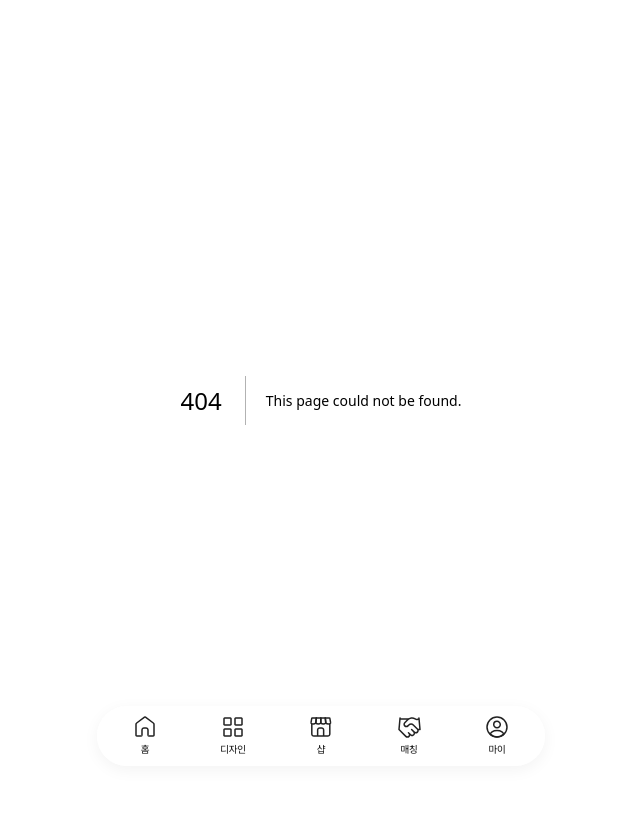
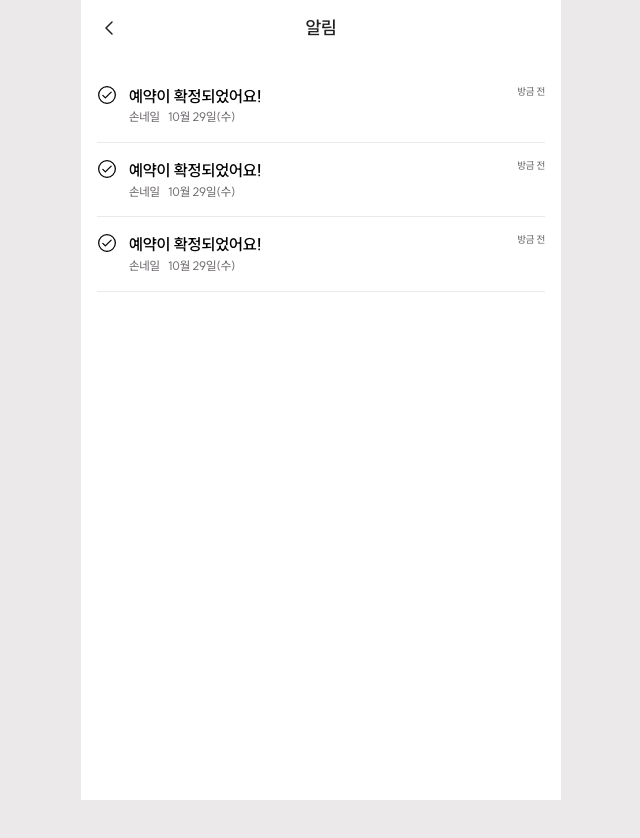
Before and after one commit to Nailroad/FE, a Next.js app: page /notifications in a window 1280 px wide. Before the commit this address had no page. Shown: the top 838 px of the page, without its empty margins (319-959 px from the left). After the commit the page ends 800 px from the top, so only its background shows below. Built offline with nearby package versions, Linux system fonts and the light colour scheme.

Commit message:
[Feat]: 알림 화면 추가 및 홈 벨 아이콘 연결

```diff
--- /dev/null
+++ b/src/app/notifications/page.tsx
@@ -0,0 +1,6 @@
+import NotificationsScreen from "@/components/notifications/NotificationsScreen";
+import { MOCK_NOTIFICATIONS } from "@/mocks/notifications";
+
+export default function NotificationsPage() {
+  return <NotificationsScreen notifications={MOCK_NOTIFICATIONS} />;
+}
--- a/src/components/common/NavBar.tsx
+++ b/src/components/common/NavBar.tsx
@@ -33,7 +33,7 @@ function isActivePath(pathname: string, href: string) {
 export default function NavBar() {
   const pathname = usePathname();
 
-  if (/^\/design\/[^/]+$/.test(pathname)) {
+  if (pathname === "/notifications" || /^\/design\/[^/]+$/.test(pathname)) {
     return null;
   }
 
--- /dev/null
+++ b/src/components/icons/CheckCircleIcon.tsx
@@ -0,0 +1,27 @@
+import type { SVGProps } from "react";
+
+type IconProps = SVGProps<SVGSVGElement> & {
+  size?: number | string;
+};
+
+export default function CheckCircleIcon({ size = 24, width = size, height = size, ...props }: IconProps) {
+  return (
+    <svg
+      width={width}
+      height={height}
+      viewBox="-1.25 -1.25 24 24"
+      fill="none"
+      stroke="currentColor"
+      strokeWidth="1.5"
+      strokeLinecap="round"
+      strokeLinejoin="round"
+      xmlns="http://www.w3.org/2000/svg"
+      aria-hidden="true"
+      focusable="false"
+      {...props}
+    >
+      <path d="M5.75 11.25L8.75 14.25L15.75 7.25" />
+      <path d="M10.75 20.75C16.273 20.75 20.75 16.273 20.75 10.75C20.75 5.227 16.273 0.75 10.75 0.75C5.227 0.75 0.75 5.227 0.75 10.75C0.75 16.273 5.227 20.75 10.75 20.75Z" />
+    </svg>
+  );
+}
--- /dev/null
+++ b/src/components/notifications/NotificationsScreen.tsx
@@ -0,0 +1,72 @@
+"use client";
+
+import { useRouter } from "next/navigation";
+
+import TopBar from "@/components/common/TopBar";
+import CheckCircleIcon from "@/components/icons/CheckCircleIcon";
+import NavArrowBackIcon from "@/components/icons/NavArrowBackIcon";
+
+export type NotificationItem = {
+  id: string;
+  title: string;
+  serviceName: string;
+  reservationDateLabel: string;
+  receivedAtLabel: string;
+};
+
+type NotificationsScreenProps = {
+  notifications: readonly NotificationItem[];
+};
+
+export default function NotificationsScreen({ notifications }: NotificationsScreenProps) {
+  const router = useRouter();
+
+  function handleBack() {
+    if (window.history.length > 1) {
+      router.back();
+    } else {
+      router.replace("/home");
+    }
+  }
+
+  return (
+    <main className="flex flex-1 flex-col bg-gray-0 pt-[env(safe-area-inset-top)]">
+      <TopBar
+        title="알림"
+        left={
+          <button
+            type="button"
+            aria-label="이전 화면"
+            onClick={handleBack}
+            className="flex size-6 cursor-pointer items-center justify-center"
+          >
+            <NavArrowBackIcon />
+          </button>
+        }
+      />
+
+      {notifications.length === 0 ? (
+        <p className="typo-body2-medium mt-10 px-medium text-center text-gray-600">아직 받은 알림이 없어요.</p>
+      ) : (
+        <ul aria-label="받은 알림" className="mt-[13px] px-medium">
+          {notifications.map((notification) => (
+            <li
+              key={notification.id}
+              className="grid grid-cols-[20px_minmax(0,1fr)_auto] items-start gap-x-3 border-b border-gray-200 py-medium"
+            >
+              <CheckCircleIcon size={20} className="text-black" />
+              <div className="min-w-0">
+                <h2 className="typo-body1-semibold text-black">{notification.title}</h2>
+                <p className="typo-caption1-medium mt-0.5 flex flex-wrap gap-x-2 text-gray-600">
+                  <span>{notification.serviceName}</span>
+                  <span>{notification.reservationDateLabel}</span>
+                </p>
+              </div>
+              <span className="typo-caption2-medium text-gray-600">{notification.receivedAtLabel}</span>
+            </li>
+          ))}
+        </ul>
+      )}
+    </main>
+  );
+}
--- /dev/null
+++ b/src/mocks/notifications/index.ts
@@ -0,0 +1,11 @@
+import type { NotificationItem } from "@/components/notifications/NotificationsScreen";
+
+export const MOCK_NOTIFICATIONS: NotificationItem[] = ["reservation-1", "reservation-2", "reservation-3"].map(
+  (id) => ({
+    id,
+    title: "예약이 확정되었어요!",
+    serviceName: "손네일",
+    reservationDateLabel: "10월 29일(수)",
+    receivedAtLabel: "방금 전",
+  }),
+);
```
